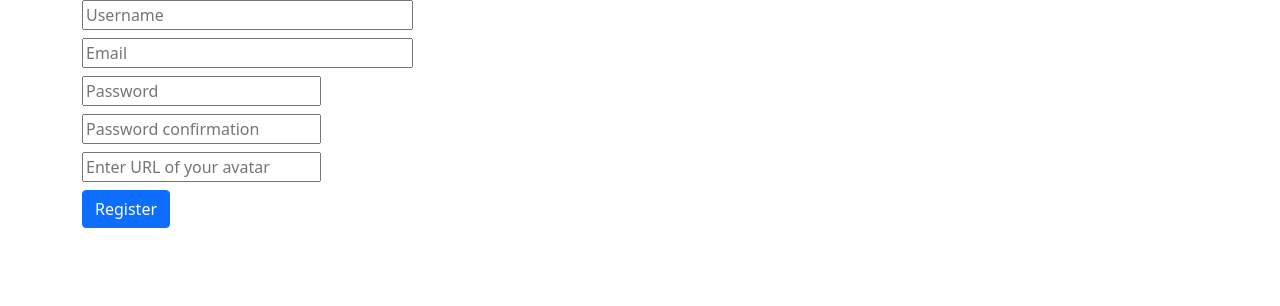
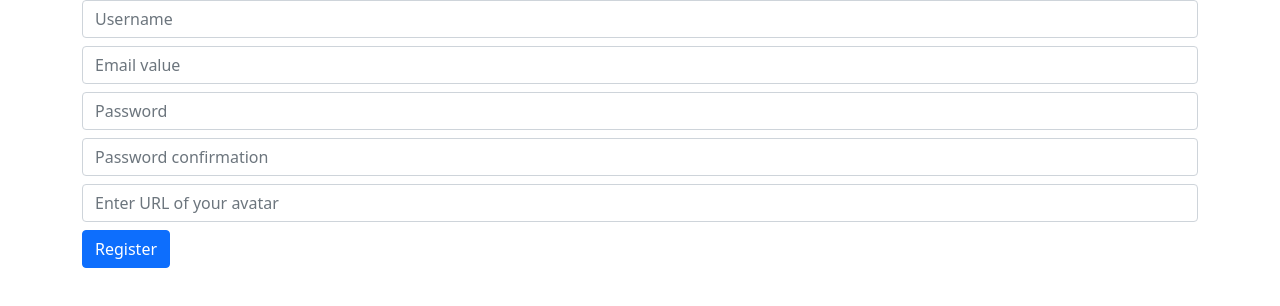
Before and after one commit to cameronmatt/repely-frontend, a React (Create React App) app: page /registration in a window 1280 px wide. Shown: the top 306 px of the page. Built offline with nearby package versions, Linux system fonts and the light colour scheme.

Commit message:
Rolling registration page back

```diff
--- a/src/components/auth/Registration.js
+++ b/src/components/auth/Registration.js
@@ -8,179 +8,100 @@ export default class Registration extends Component {
         super(props);
 
         this.state = {
-            fields: {},
-            errors: {}
+            email: "",
+            password: "",
+            password_confirmation: "",
+            username: "",
+            avatar: "",
+            registrationErrors: "reg error",
         }
 
         this.handleSubmit = this.handleSubmit.bind(this);
         this.handleChange = this.handleChange.bind(this);
     }
 
-    // handleChange(event) {
-    //     this.setState({
-    //         [event.target.name]: event.target.value
-    //   });
-    // }
+    handleChange(event) {
+        this.setState({
+            [event.target.name]: event.target.value
+      });
+    }
 
     handleSubmit(event) {
         axios.post("http://localhost:3001/auth/signup", {
             user:{
-            username: this.state.fields["username"],
-            email: this.state.fields["email"],
-            password: this.state.fields["password"],
-            password_confirmation: this.state.fields["password_confirmation"],
-            avatar: this.state.fields["avatar"]
+            username: this.state.username,
+            email: this.state.email,
+            password: this.state.password,
+            password_confirmation: this.state.password_confirmation,
+            avatar: this.state.avatar
             }
         })
         .then(response => {
             console.log("WHAT IS THE RESPONSE", response)
-            if (response.status === 201) {
+            if (response.status === 200) {
                 this.props.handleSuccessfulAuth(response.data);
-                localStorage.setItem("jwt", response.data.jwt)
             }
         })
         .catch(error => {
-            console.log("Reg error", error)
         });
         event.preventDefault();
     }
 
-    ////////////////////////////////////////////////////////////
-
-    handleValidation() {
-      let fields = this.state.fields;
-      let errors = {};
-      let formIsValid = true;
-
-      //username
-      if (!fields["username"]) {
-        formIsValid = false;
-        errors["username"] = "Cannot be empty";
-      }
-
-      if (typeof fields["username"] !== "undefined") {
-        if (!fields["username"].match(/^[a-zA-Z]+$/)) {
-          formIsValid = false;
-          errors["username"] = "Only letters";
-        }
-      }
-
-      //Email
-      if (!fields["email"]) {
-        formIsValid = false;
-        errors["email"] = "Cannot be empty";
-      }
-
-      if (typeof fields["email"] !== "undefined") {
-        let lastAtPos = fields["email"].lastIndexOf("@");
-        let lastDotPos = fields["email"].lastIndexOf(".");
-
-        if (
-          !(
-            lastAtPos < lastDotPos &&
-            lastAtPos > 0 &&
-            fields["email"].indexOf("@@") == -1 &&
-            lastDotPos > 2 &&
-            fields["email"].length - lastDotPos > 2
-          )
-        ) {
-          formIsValid = false;
-          errors["email"] = "Email is not valid";
-        }
-      }
-
-      this.setState({ errors: errors });
-      return formIsValid;
-    }
-
-    // contactSubmit(e) {
-    //   e.preventDefault();
-
-    //   if (this.handleValidation()) {
-    //     alert("Form submitted");
-    //   } else {
-    //     alert("Form has errors.");
-    //   }
-    // }
-
-    handleChange(field, event) {
-      let fields = this.state.fields;
-      fields[field] = event.target.value;
-      this.setState({ fields });
-      this.setState({
-        [event.target.name]: event.target.value
-  });
-    }
-    ////////////////////////////////////////////////////////////
-
     render() {
         return (
             <Container>
-                <Form onSubmit={this.handleSubmit.bind(this)}
-                      name="contactform"
-                      className="contactform"
-                >
-                  <fieldset>
+                <Form onSubmit={this.handleSubmit}>
                     <Form.Group controlId="form.Name" className='mb-2 mr-sm-2'>
-
-                          <input
-                            ref="name"
+                        <Form.Control
                             type="text"
-                            size="30"
                             name="username"
                             placeholder="Username"
-                            value={this.state.fields["username"]}
-                            onChange={this.handleChange.bind(this, "username")}
+                            value={this.state.username}
+                            onChange={this.handleChange}
                             required
-                          />
-                        <span style={{ color: "red" }}>{this.state.errors["username"]}</span>
+                        />
                     </Form.Group>
                     <Form.Group controlId="form.Email" className='mb-2 mr-sm-2'>
-                          <input
+                        <Form.Control
+                            type="email"
                             name="email"
-                            refs="email"
-                            type="text"
-                            size="30"
-                            placeholder="Email"
-                            onChange={this.handleChange.bind(this, "email")}
-                            value={this.state.fields["email"]}
+                            placeholder="Email value"
+                            value={this.state.email}
+                            onChange={this.handleChange}
                             required
                         />
-                        <span style={{ color: "red" }}>{this.state.errors["email"]}</span>
                     </Form.Group>
                     <Form.Group controlId="formBasicPassword" className='mb-2 mr-sm-2'>
-                          <input
+                        <Form.Control
                             type="password"
                             name="password"
                             placeholder="Password"
                             value={this.state.password}
                             onChange={this.handleChange}
                             required
-                          />
+                        />
                     </Form.Group>
                     <Form.Group controlId="formBasicPasswordConfirmation" className='mb-2 mr-sm-2'>
-                          <input
+                        <Form.Control
                             type="password"
                             name="password_confirmation"
                             placeholder="Password confirmation"
                             value={this.state.password_confirmation}
                             onChange={this.handleChange}
                             required
-                          />
+                        />
                     </Form.Group>
 
                     <Form.Group className='mb-2 mr-sm-2'>
-                        <input
+                        <Form.Control
                             type="text"
-                            label="Add the URL to your avatar"
+                            label="Upload you Avatar"
                             name="avatar"
                             placeholder="Enter URL of your avatar"
                             onChange={this.handleChange}
                             value={this.state.avatar}
-                            required
                         />
                     </Form.Group>
-                    </fieldset>
                     <Form.Group>
                         <Button type="submit">Register</Button>
                     </Form.Group>
```
